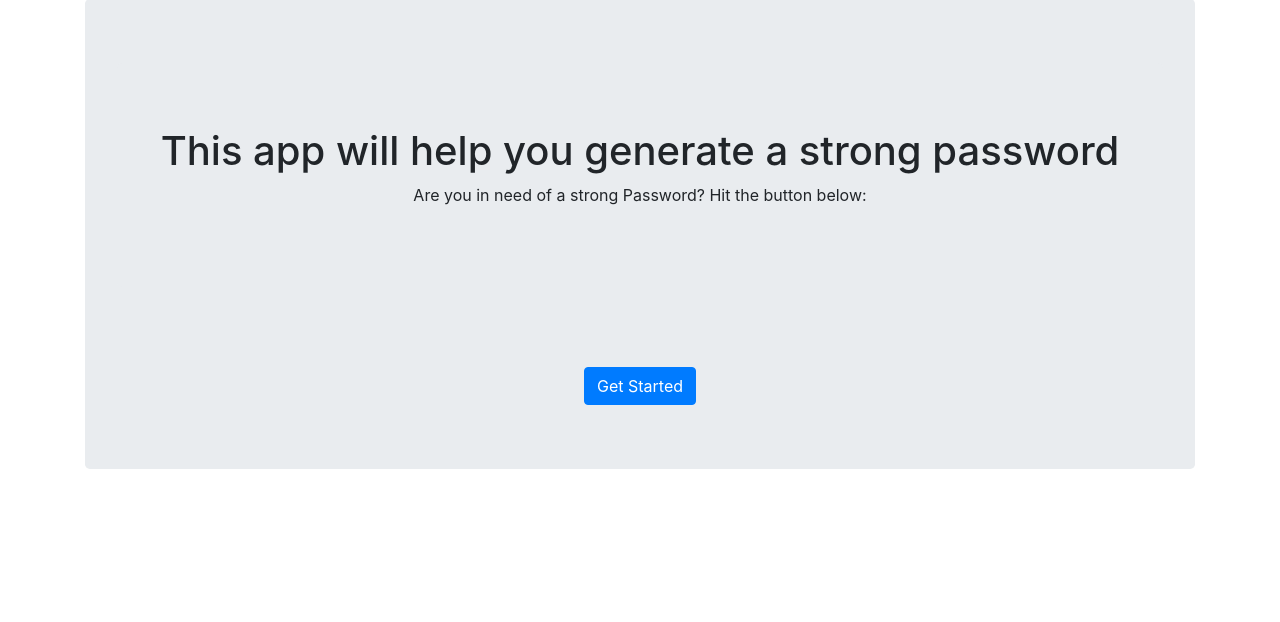
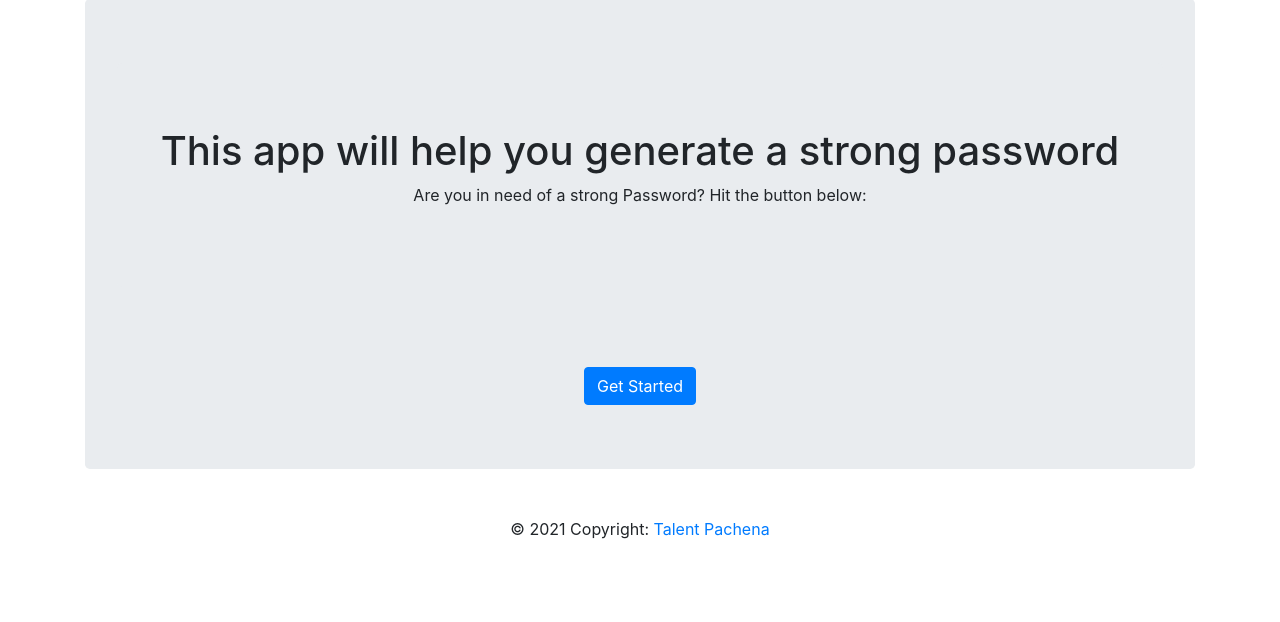
Before and after one commit to talentpachena/django-random-password-generator, a Django app: page / in a window 1280 px wide. Shown: the part 81-703 px from the top of the page. Run offline with Django 4.2, Linux system fonts and the light colour scheme; some libraries are stand-ins or nearby versions.

Commit message:
added footer

```diff
--- a/random_pass_gen/generator/templates/generator/base.html
+++ b/random_pass_gen/generator/templates/generator/base.html
@@ -19,4 +19,11 @@
     </div>
 </div>
 </body>
+<footer>
+    <!-- Copyright -->
+  <div class="footer-copyright text-center py-3">© 2021 Copyright:
+    <a href=""> Talent Pachena</a>
+  </div>
+  <!-- Copyright -->
+</footer>
 </html>
```
